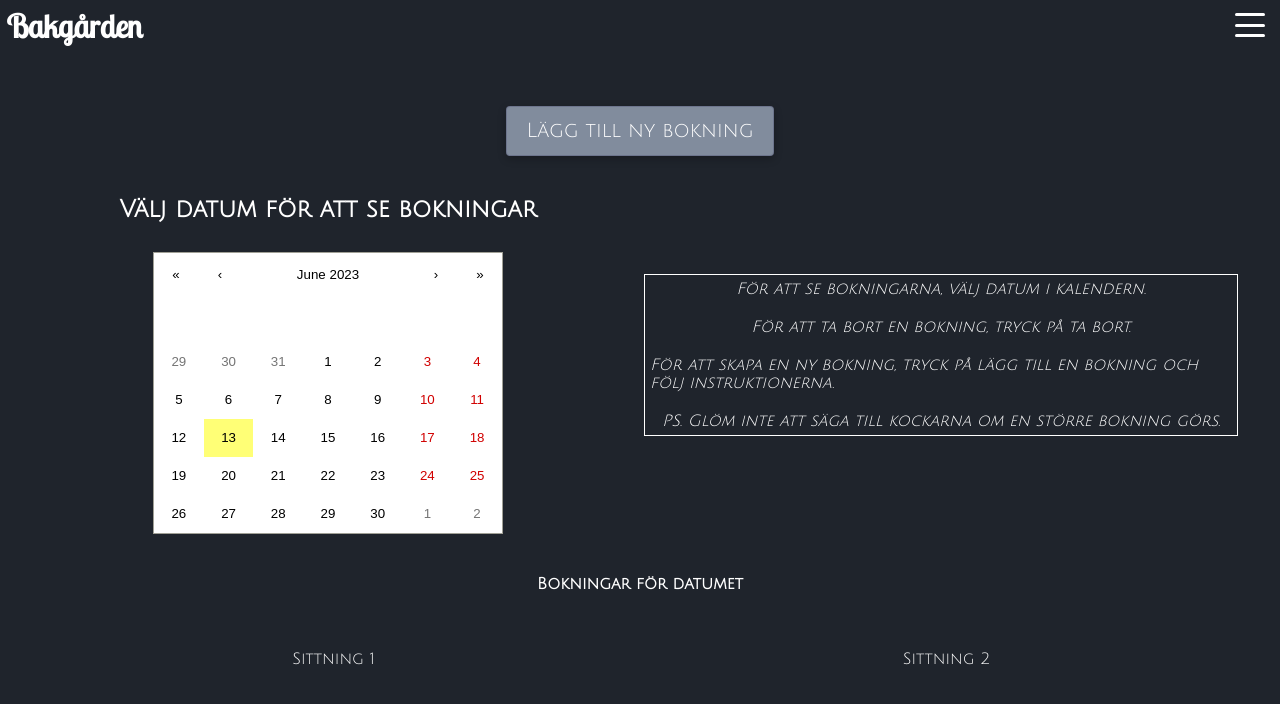
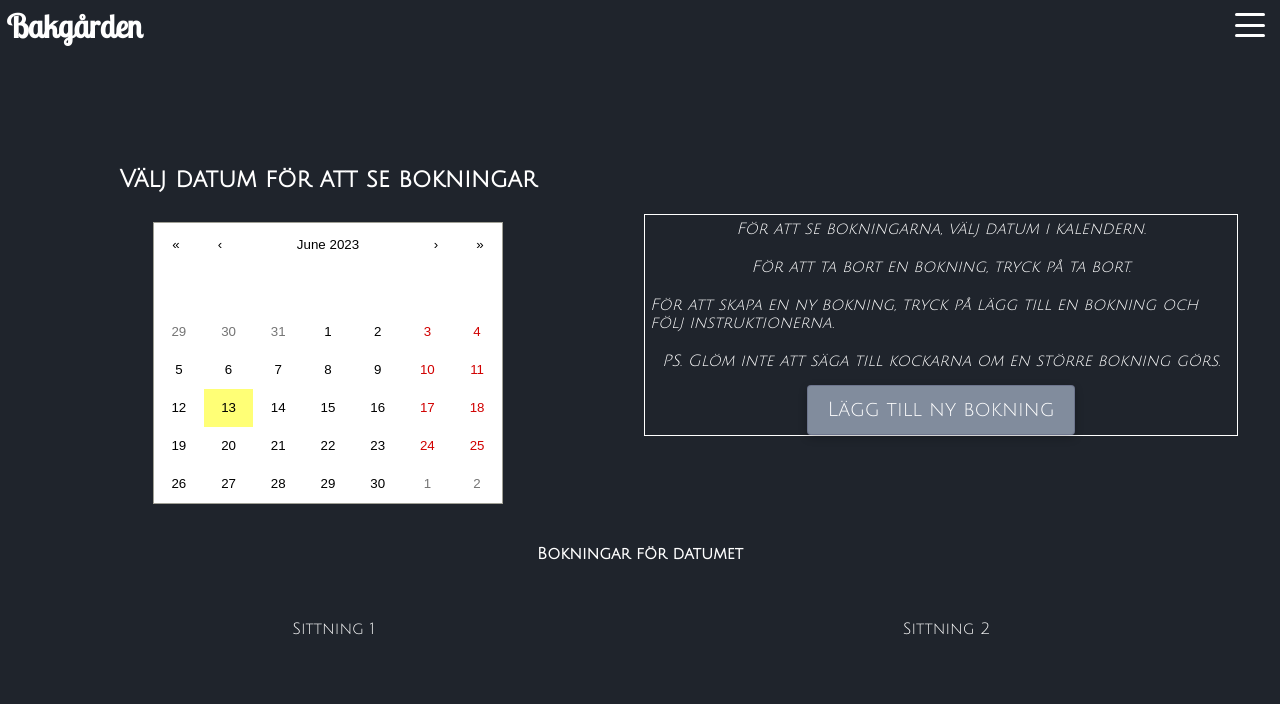
Before and after one commit to PetraElgemyr/restaurant-fullstack, a React (Vite) app in the folder fed22s-therestaurant/: page /admin in a window 1280 px wide. Shown: the top 704 px of the page. Built offline with nearby package versions, Linux system fonts and the light colour scheme; a web font is replaced by a local one.

Commit message:
(refactor): move addBooking-button

```diff
--- a/fed22s-therestaurant/src/components/Admin.tsx
+++ b/fed22s-therestaurant/src/components/Admin.tsx
@@ -52,7 +52,6 @@ export const Admin = () => {
     return (
       <>
         <WrapperColumn>
-          <Button onClick={handleAddBookingClick}>Lägg till ny bokning</Button>
           <ColToRowWrapper>
             <WrapperColumn>
               <h2>Välj datum för att se bokningar</h2>
@@ -72,6 +71,9 @@ export const Admin = () => {
               <StyledParagraph>
                 PS. Glöm inte att säga till kockarna om en större bokning görs.
               </StyledParagraph>
+              <Button onClick={handleAddBookingClick}>
+                Lägg till ny bokning
+              </Button>
             </AdminTextWrapper>
           </ColToRowWrapper>
 
```
